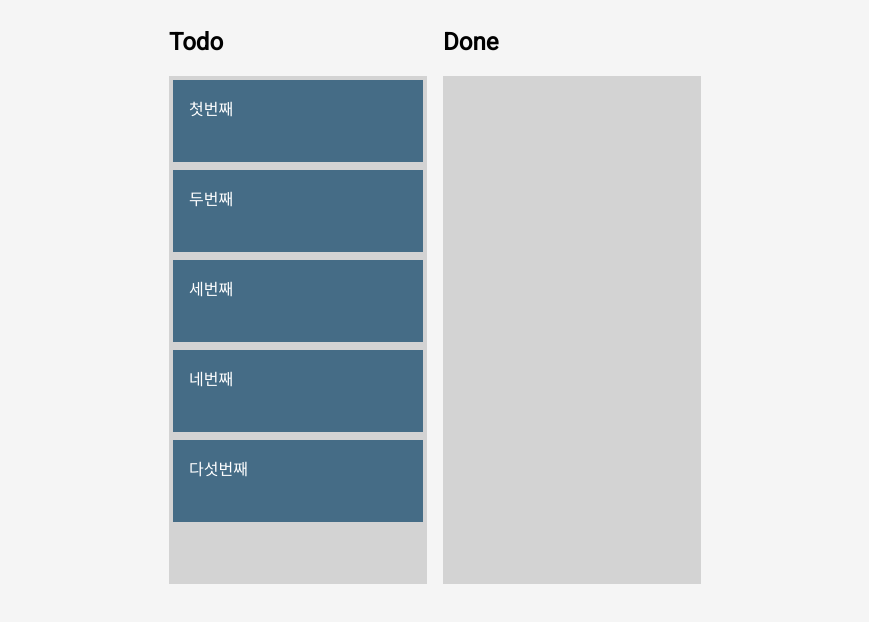
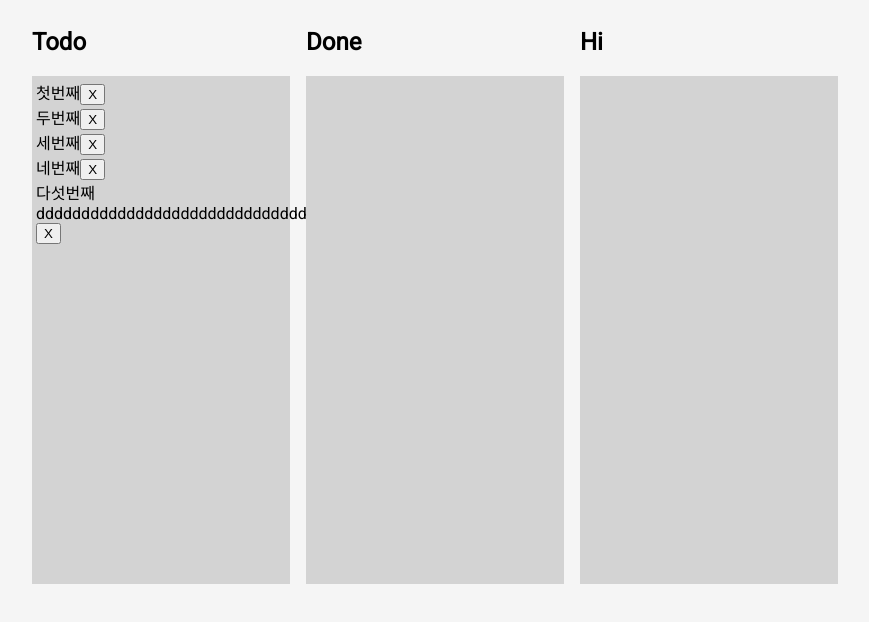
Before and after one commit to leesb971204/React, a React (Create React App) app in the folder kanban-board/: page / in a window 1280 px wide. Shown: the top 622 px of the page, without its empty margins (205-1074 px from the left). Built offline with nearby package versions, Linux system fonts and the light colour scheme.

Commit message:
Feat 아이템 삭제 함수 추가

```diff
--- a/kanban-board/src/App.js
+++ b/kanban-board/src/App.js
@@ -8,7 +8,10 @@ const App = () => {
     { id: "1", title: "두번째" },
     { id: "2", title: "세번째" },
     { id: "3", title: "네번째" },
-    { id: "4", title: "다섯번째" },
+    {
+      id: "4",
+      title: "다섯번째ddddddddddddddddddddddddddddddddddddddddddddddddd",
+    },
   ];
 
   const columsList = {
@@ -18,6 +21,10 @@ const App = () => {
     },
     Done: {
       name: "Done",
+      items: [],
+    },
+    Hi: {
+      name: "Hi",
       items: [],
     },
   };
@@ -72,12 +79,29 @@ const App = () => {
       });
     }
   }, []);
+
+  //아이템 삭제 함수
+  const deleteItem = useCallback(
+    (key, name, index) => {
+      //삭제하고자 하는 아이템이 속해있는 칼럼의 아이템 리스트
+      const updateItems = [...columns[key].items];
+      updateItems.splice(index, 1);
+      setColumns({
+        ...columns,
+        [key]: {
+          name: name,
+          items: updateItems,
+        },
+      });
+    },
+    [columns]
+  );
   return (
     <div style={{ display: "flex", justifyContent: "center", height: "100%" }}>
       <DragDropContext
         onDragEnd={(result) => reorder(result, columns, setColumns)}
       >
-        <List columns={columns}></List>
+        <List columns={columns} deleteItem={deleteItem}></List>
       </DragDropContext>
     </div>
   );
--- a/kanban-board/src/components/List.js
+++ b/kanban-board/src/components/List.js
@@ -1,7 +1,7 @@
 import React from "react";
 import { Draggable, Droppable } from "react-beautiful-dnd";
 
-const List1 = ({ columns }) => {
+const List = ({ columns, deleteItem }) => {
   return Object.entries(columns).map(([key, value]) => {
     return (
       <div key={key} style={{ margin: "8px" }}>
@@ -33,19 +33,14 @@ const List1 = ({ columns }) => {
                           {...provided.dragHandleProps}
                           {...provided.draggableProps}
                           ref={provided.innerRef}
-                          style={{
-                            userSelect: "none",
-                            padding: 16,
-                            margin: "0 0 8px 0",
-                            minHeight: "50px",
-                            backgroundColor: snapshot.isDragging
-                              ? "#263B4A"
-                              : "#456C86",
-                            color: "white",
-                            ...provided.draggableProps.style,
-                          }}
+                          // style={{ wordBreak: "break-all" }}
                         >
                           {item.title}
+                          <button
+                            onClick={() => deleteItem(key, value.name, index)}
+                          >
+                            X
+                          </button>
                         </div>
                       )}
                     </Draggable>
@@ -61,4 +56,4 @@ const List1 = ({ columns }) => {
   });
 };
 
-export default List1;
+export default List;
```
